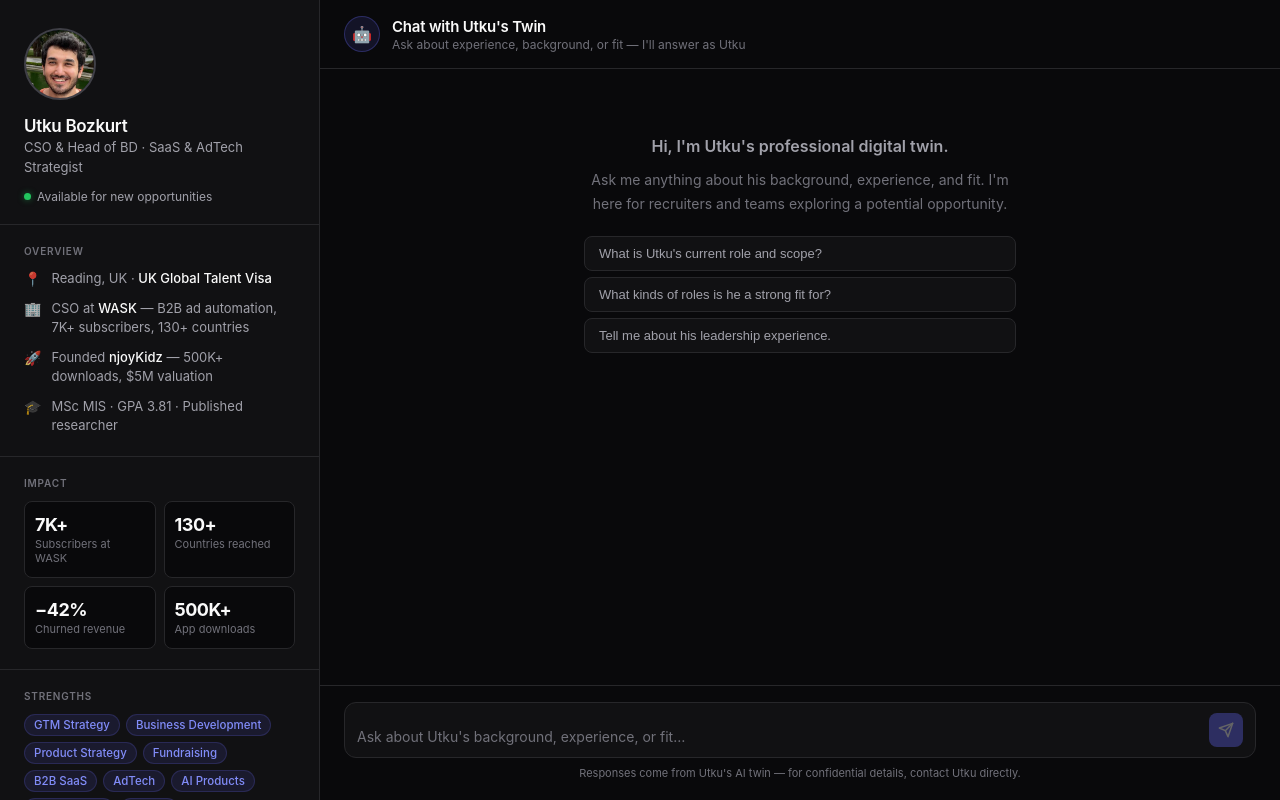
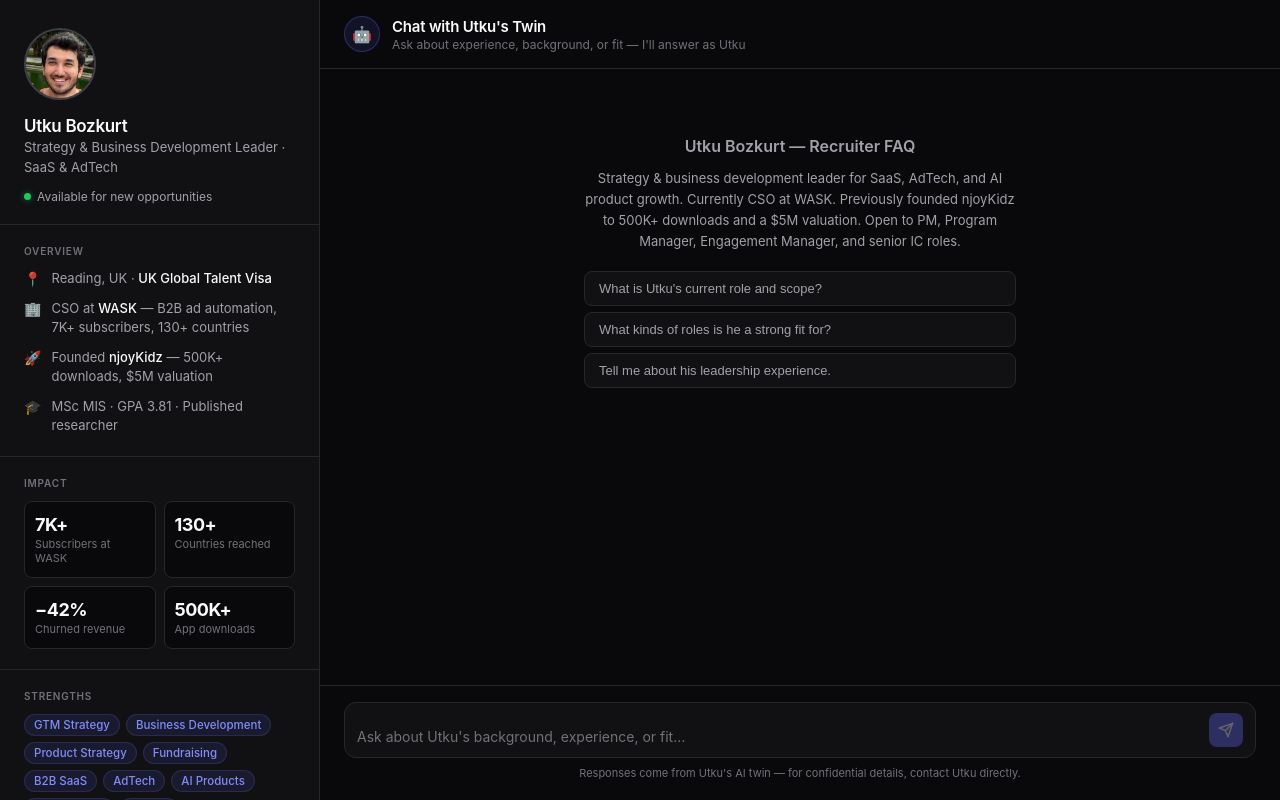
Before and after one commit to greyworks-org/greyworks-org.github.io, a website: page utku-bozkurt/index.html in a window 1280 px wide. Drawn offline with Linux system fonts and the light colour scheme.

Commit message:
fix: align recruiter page content with smoke test expectations
- Add <meta name='description'> tag for recruiter SEO
- Update <title> from 'Digital Twin' to 'Strategy & Business Development Leader'
- Update profile title to match recruiter-friendly positioning
- Replace 'CSO & Head of BD' with 'Strategy & Business Development Leader'
- Reframe welcome message as 'Recruiter FAQ' with recruiter snapshot
- Update smoke-public.sh and public-app.test.mjs to match new content
- Remove stale pattern assertions (Quick recruiter snapshot, Rolling 6-week notice)

Closes content drift between live twin and repo tests.

```diff
--- a/utku-bozkurt/index.html
+++ b/utku-bozkurt/index.html
@@ -3,7 +3,8 @@
 <head>
 <meta charset="UTF-8">
 <meta name="viewport" content="width=device-width, initial-scale=1.0">
-<title>Utku Bozkurt — Digital Twin</title>
+<meta name="description" content="Strategy &amp; business development leader for SaaS, AdTech, and AI product growth. CSO at WASK, founded njoyKidz ($5M valuation, 500K+ downloads). Open to opportunities.">
+<title>Utku Bozkurt — Strategy &amp; Business Development Leader</title>
 <style>
   *, *::before, *::after { box-sizing: border-box; margin: 0; padding: 0; }
   :root {
@@ -167,7 +168,7 @@
         <div class="avatar-fallback" style="display:none">UB</div>
       </div>
       <div class="profile-name">Utku Bozkurt</div>
-      <div class="profile-title">CSO &amp; Head of BD &middot; SaaS &amp; AdTech Strategist</div>
+      <div class="profile-title">Strategy &amp; Business Development Leader &middot; SaaS &amp; AdTech</div>
       <div class="status-row">
         <span class="status-dot"></span>
         <span>Available for new opportunities</span>
@@ -252,8 +253,12 @@
 
     <div class="messages" id="messages">
       <div class="welcome-msg" id="welcome">
-        <h3>Hi, I'm Utku's professional digital twin.</h3>
-        Ask me anything about his background, experience, and fit. I'm here for recruiters and teams exploring a potential opportunity.
+        <h3>Utku Bozkurt — Recruiter FAQ</h3>
+        <p style="font-size:13px;color:var(--text-muted);margin-bottom:16px;line-height:1.6">
+          Strategy &amp; business development leader for SaaS, AdTech, and AI product growth.
+          Currently CSO at WASK. Previously founded njoyKidz to 500K+ downloads and a $5M valuation.
+          Open to PM, Program Manager, Engagement Manager, and senior IC roles.
+        </p>
         <div class="suggestions">
           <button class="suggestion" onclick="sendSuggestion(this)">What is Utku's current role and scope?</button>
           <button class="suggestion" onclick="sendSuggestion(this)">What kinds of roles is he a strong fit for?</button>
```
Also changed, not shown: twin-service/public-app.test.mjs (+3 -3 lines), 1 other file.
